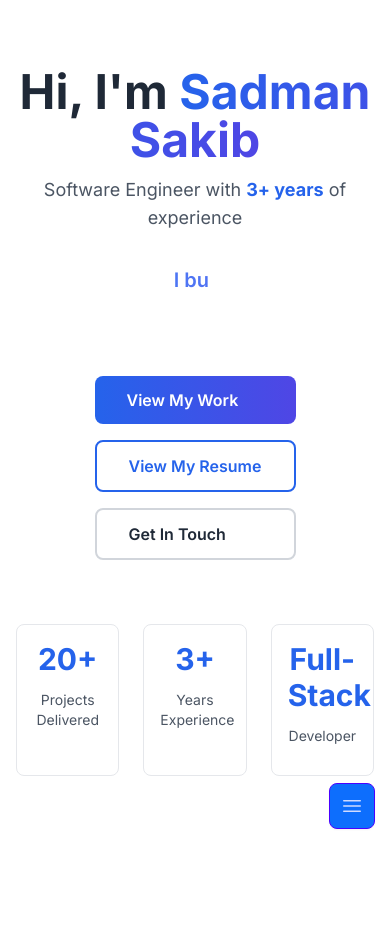
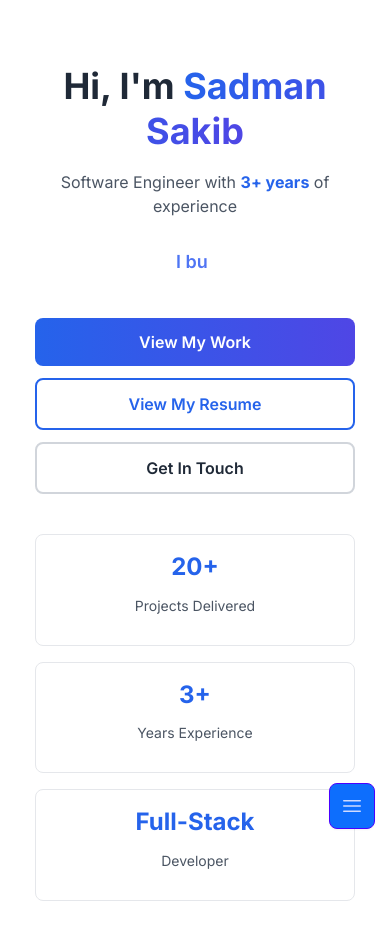
Before and after one commit to ssakib4040/nextjs-portfolio, a Next.js app: page / in a window 390 px wide. Before the commit the page ends 844 px from the top, so only its background shows below. Built offline with nearby package versions, Linux system fonts and the light colour scheme.

Commit message:
feat: improve layout and styling of the home page for better user experience

```diff
--- a/app/page.tsx
+++ b/app/page.tsx
@@ -21,17 +21,17 @@ export default function Home() {
   }, []);
 
   return (
-    <div className="flex flex-col items-center justify-center min-h-screen px-4">
+    <div className="flex min-h-screen flex-col items-center justify-start px-5 pt-16 pb-9 md:justify-center md:px-4 md:py-0">
       {/* Main Content */}
-      <div className="text-center mb-8">
-        <h1 className="text-5xl md:text-6xl font-bold text-gray-800 mb-3">
+      <div className="w-full max-w-sm text-center md:mb-8 md:max-w-none">
+        <h1 className="mb-4 text-4xl font-bold leading-tight text-gray-800 sm:text-5xl md:mb-3 md:text-6xl md:leading-none">
           Hi, I&apos;m{" "}
           <span className="bg-gradient-to-r from-blue-600 to-indigo-600 bg-clip-text text-transparent">
             Sadman Sakib
           </span>
         </h1>
 
-        <p className="text-lg md:text-xl text-gray-600 mb-4">
+        <p className="mb-5 text-base text-gray-600 sm:text-lg md:mb-4 md:text-xl">
           Software Engineer with{" "}
           <span className="font-bold text-blue-600">3+ years</span> of
           experience
@@ -42,44 +42,46 @@ export default function Home() {
           sequence={typeAnimationSequence}
           speed={40}
           repeat={Infinity}
-          className="text-xl md:text-2xl font-semibold bg-gradient-to-r from-blue-500 to-indigo-500 bg-clip-text text-transparent min-h-16 flex items-center justify-center"
+          className="flex min-h-12 items-center justify-center bg-gradient-to-r from-blue-500 to-indigo-500 bg-clip-text text-lg font-semibold leading-snug text-transparent sm:text-xl md:min-h-16 md:text-2xl"
         />
       </div>
 
       {/* CTA Buttons */}
-      <div className="flex flex-col sm:flex-row gap-4 mt-8">
+      <div className="mt-8 flex w-full max-w-xs flex-col gap-3 md:w-auto md:max-w-none md:flex-row md:gap-4">
         <Link
           href="/professional-portfolio"
-          className="px-8 py-3 bg-gradient-to-r from-blue-600 to-indigo-600 text-white font-semibold rounded-lg hover:shadow-lg hover:scale-105 transition-all duration-300"
+          className="px-8 py-3 bg-gradient-to-r from-blue-600 to-indigo-600 text-white font-semibold rounded-lg text-center hover:shadow-lg hover:scale-105 transition-all duration-300"
         >
           View My Work
         </Link>
         <Link
           href="/resume"
-          className="px-8 py-3 bg-white border-2 border-blue-600 text-blue-600 font-semibold rounded-lg hover:bg-blue-50 hover:scale-105 transition-all duration-300"
+          className="px-8 py-3 bg-white border-2 border-blue-600 text-blue-600 font-semibold rounded-lg text-center hover:bg-blue-50 hover:scale-105 transition-all duration-300"
         >
           View My Resume
         </Link>
         <Link
           href="/contact"
-          className="px-8 py-3 bg-white border-2 border-gray-300 text-gray-800 font-semibold rounded-lg hover:bg-gray-50 hover:scale-105 transition-all duration-300"
+          className="px-8 py-3 bg-white border-2 border-gray-300 text-gray-800 font-semibold rounded-lg text-center hover:bg-gray-50 hover:scale-105 transition-all duration-300"
         >
           Get In Touch
         </Link>
       </div>
 
       {/* Stats Section */}
-      <div className="grid grid-cols-3 gap-6 mt-16 text-center">
+      <div className="mt-10 grid w-full max-w-xs grid-cols-1 gap-4 text-center sm:max-w-2xl sm:grid-cols-3 md:mt-16 md:w-auto md:max-w-none md:gap-6">
         <div className="bg-white border border-gray-200 rounded-lg p-4">
-          <p className="text-3xl font-bold text-blue-600">20+</p>
+          <p className="text-2xl font-bold text-blue-600 md:text-3xl">20+</p>
           <p className="text-gray-600 text-sm">Projects Delivered</p>
         </div>
         <div className="bg-white border border-gray-200 rounded-lg p-4">
-          <p className="text-3xl font-bold text-blue-600">3+</p>
+          <p className="text-2xl font-bold text-blue-600 md:text-3xl">3+</p>
           <p className="text-gray-600 text-sm">Years Experience</p>
         </div>
         <div className="bg-white border border-gray-200 rounded-lg p-4">
-          <p className="text-3xl font-bold text-blue-600">Full-Stack</p>
+          <p className="text-2xl font-bold text-blue-600 md:text-3xl">
+            Full-Stack
+          </p>
           <p className="text-gray-600 text-sm">Developer</p>
         </div>
       </div>
```
